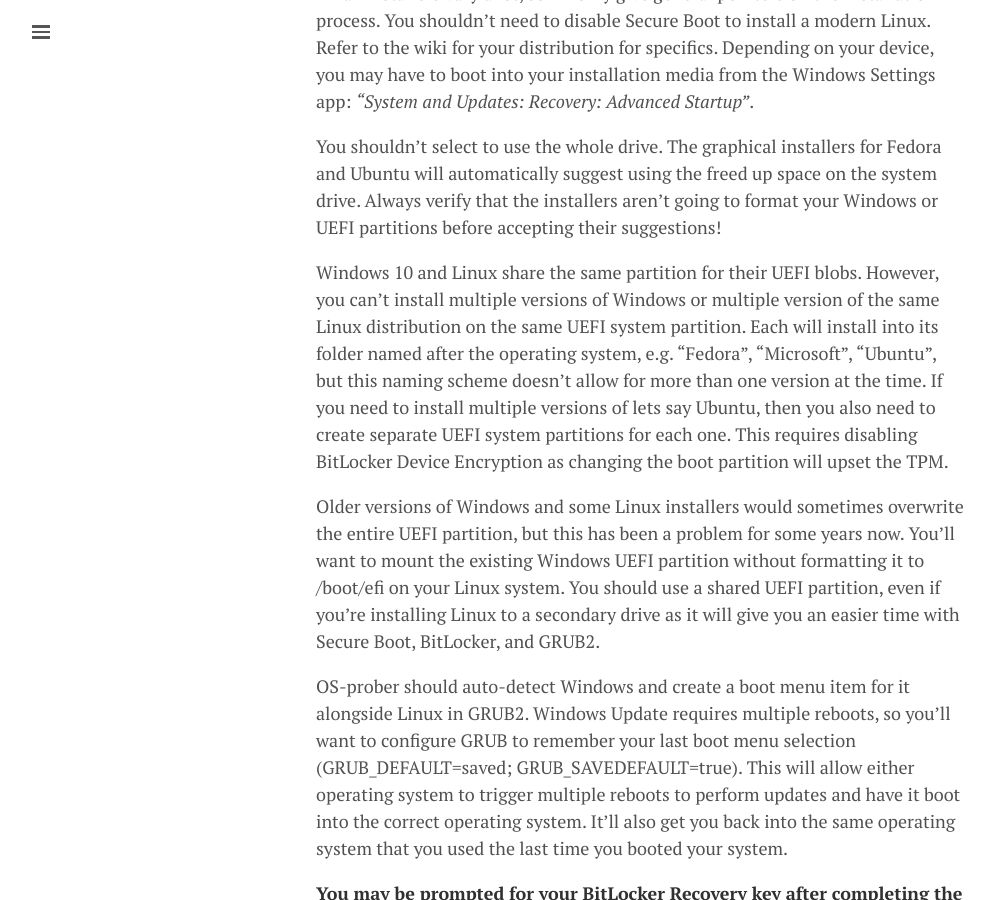
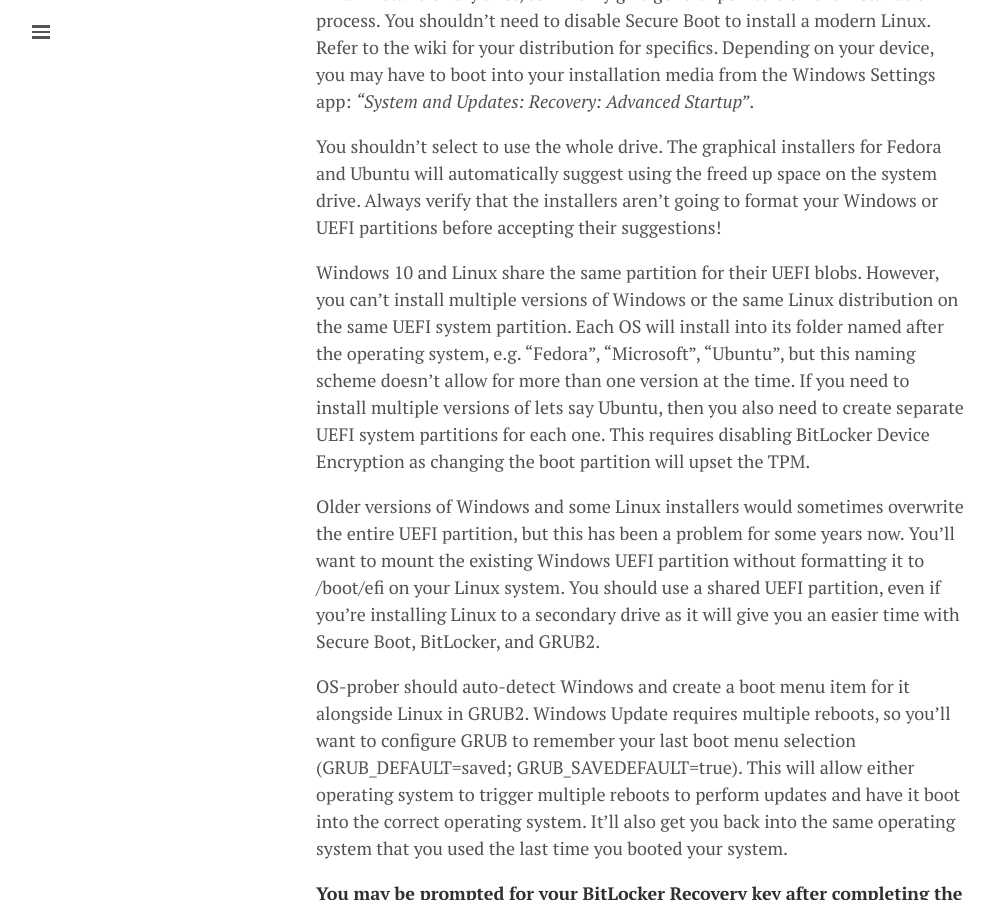
Before and after one commit to lgeurts/lgeurts.github.io, a Jekyll site: the page built from _posts/2019-03-19-dual-booting-windows-and-linux.md, in a window 1280 px wide and 900 px high, scrolled down 2518 px. Shown: the whole window, without its empty margins (0-994 px from the left). Built offline with Jekyll 4.4.1, drawn with Linux system fonts in a browser that asks for light colours; nearby versions of some CDN libraries; comment, search, counter and statistics services are not loaded.

Commit message:
Update 2019-03-19-dual-booting-windows-and-linux.md

```diff
--- a/_posts/2019-03-19-dual-booting-windows-and-linux.md
+++ b/_posts/2019-03-19-dual-booting-windows-and-linux.md
@@ -47,7 +47,7 @@
 
 You shouldn't select to use the whole drive. The graphical installers for Fedora and Ubuntu will automatically suggest using the freed up space on the system drive. Always verify that the installers aren’t going to format your Windows or UEFI partitions before accepting their suggestions!
 
-Windows 10 and Linux share the same partition for their UEFI blobs. However, you can't install multiple versions of Windows or multiple version of the same Linux distribution on the same UEFI system partition. Each will install into its folder named after the operating system, e.g. “Fedora”, “Microsoft”, “Ubuntu”, but this naming scheme doesn’t allow for more than one version at the time. If you need to install multiple versions of lets say Ubuntu, then you also need to create separate UEFI system partitions for each one. This requires disabling BitLocker Device Encryption as changing the boot partition will upset the TPM.
+Windows 10 and Linux share the same partition for their UEFI blobs. However, you can't install multiple versions of Windows or the same Linux distribution on the same UEFI system partition. Each OS will install into its folder named after the operating system, e.g. “Fedora”, “Microsoft”, “Ubuntu”, but this naming scheme doesn’t allow for more than one version at the time. If you need to install multiple versions of lets say Ubuntu, then you also need to create separate UEFI system partitions for each one. This requires disabling BitLocker Device Encryption as changing the boot partition will upset the TPM.
 
 Older versions of Windows and some Linux installers would sometimes overwrite the entire UEFI partition, but this has been a problem for some years now. You’ll want to mount the existing Windows UEFI partition without formatting it to /boot/efi on your Linux system. You should use a shared UEFI partition, even if you’re installing Linux to a secondary drive as it will give you an easier time with Secure Boot, BitLocker, and GRUB2.
 
```
